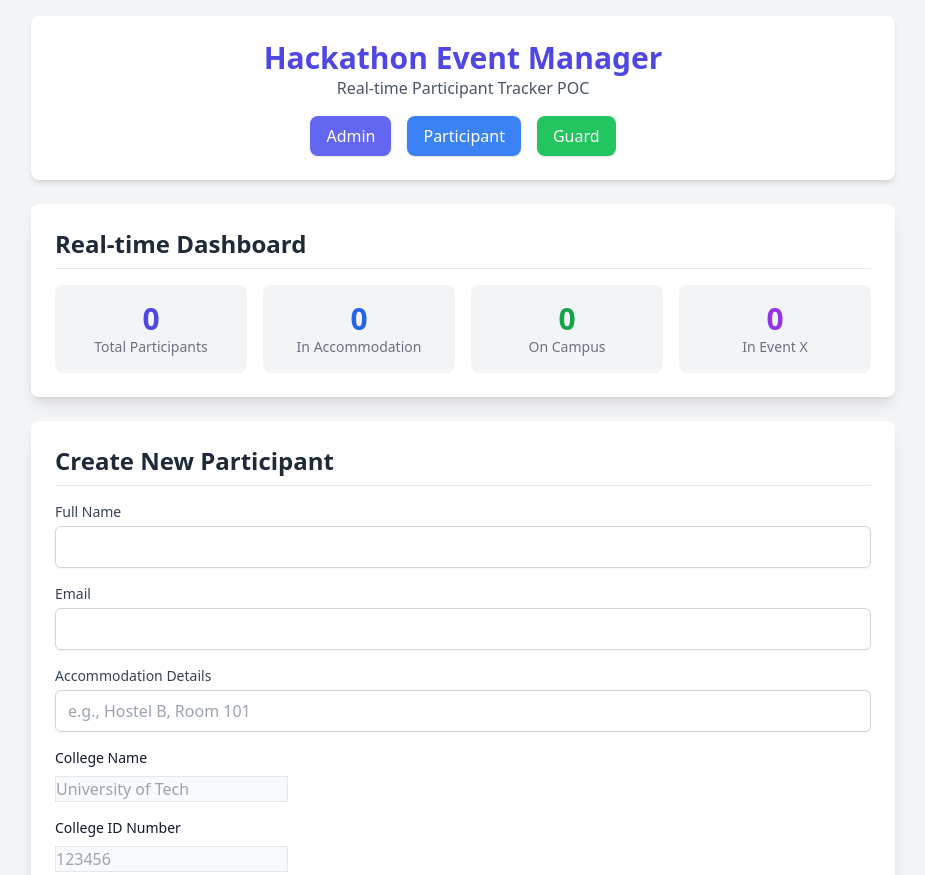
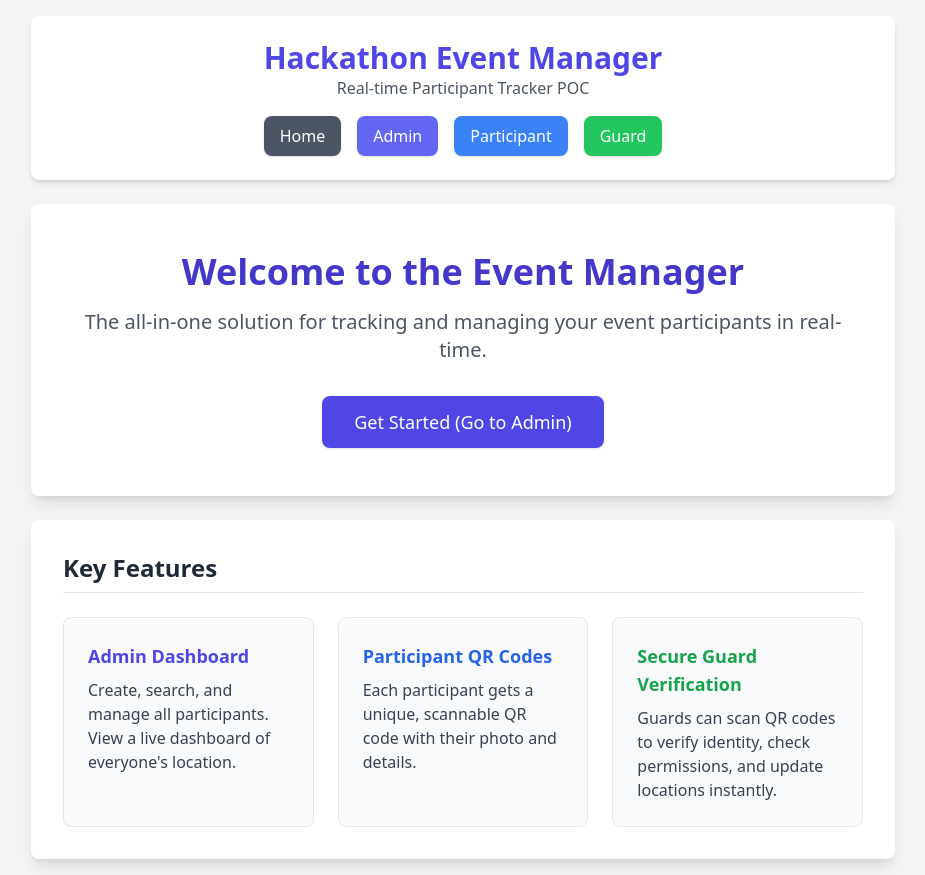
Before and after one commit to ManasBhutani-BEAST/Event-manager-sathack, a plain HTML site: page index.html in a window 1280 px wide. Shown: the top 875 px of the page, without its empty margins (177-1102 px from the left). Drawn offline with nearby package versions, Linux system fonts and the light colour scheme; no server answers.

Commit message:
Adding a homepage and setting it as default landing page

```diff
--- a/app.js
+++ b/app.js
@@ -48,7 +48,7 @@ window.showView = (viewId) => {
     }
 };
 // Show admin view by default
-showView('admin-view');
+showView('home-view');
 
 // ===================================================================
 // 2. ADMIN VIEW LOGIC
--- a/index.html
+++ b/index.html
@@ -27,6 +27,7 @@
             <p class="text-center text-gray-600">Real-time Participant Tracker POC</p>
             <!-- Navigation to switch between views -->
             <nav class="flex justify-center space-x-4 mt-4">
+                <button onclick="showView('home-view')" class="px-4 py-2 bg-gray-600 text-white rounded-lg shadow hover:bg-gray-700 transition">Home</button>
                 <button onclick="showView('admin-view')" class="px-4 py-2 bg-indigo-500 text-white rounded-lg shadow hover:bg-indigo-600 transition">Admin</button>
                 <button onclick="showView('participant-view')" class="px-4 py-2 bg-blue-500 text-white rounded-lg shadow hover:bg-blue-600 transition">Participant</button>
                 <button onclick="showView('guard-view')" class="px-4 py-2 bg-green-500 text-white rounded-lg shadow hover:bg-green-600 transition">Guard</button>
@@ -37,9 +38,48 @@
         <main id="app-container">
 
             <!-- =================================================================== -->
+            <!-- HOME VIEW (LANDING PAGE) -->
+            <!-- =================================================================== -->
+            <div id="home-view" class="view space-y-6">
+
+                <!-- Hero Section -->
+                <section class="bg-white p-12 rounded-lg shadow-lg text-center">
+                    <h2 class="text-4xl font-bold text-indigo-700 mb-4">Welcome to the Event Manager</h2>
+                    <p class="text-xl text-gray-600 mb-8">
+                        The all-in-one solution for tracking and managing your event participants in real-time.
+                    </p>
+                    <button onclick="showView('admin-view')" class="px-8 py-3 bg-indigo-600 text-white rounded-lg shadow hover:bg-indigo-700 transition font-medium text-lg">
+                        Get Started (Go to Admin)
+                    </button>
+                </section>
+
+                <!-- Features Section -->
+                <section class="bg-white p-8 rounded-lg shadow-lg">
+                    <h3 class="text-2xl font-semibold text-gray-800 border-b pb-2 mb-6">Key Features</h3>
+                    <div class="grid md:grid-cols-3 gap-6">
+                        <!-- Feature 1: Admin -->
+                        <div class="bg-gray-50 p-6 rounded-lg border border-gray-200">
+                            <h4 class="text-lg font-semibold text-indigo-600 mb-2">Admin Dashboard</h4>
+                            <p class="text-gray-700">Create, search, and manage all participants. View a live dashboard of everyone's location.</p>
+                        </div>
+                        <!-- Feature 2: Participant -->
+                        <div class="bg-gray-50 p-6 rounded-lg border border-gray-200">
+                            <h4 class="text-lg font-semibold text-blue-600 mb-2">Participant QR Codes</h4>
+                            <p class="text-gray-700">Each participant gets a unique, scannable QR code with their photo and details.</p>
+                        </div>
+                        <!-- Feature 3: Guard -->
+                        <div class="bg-gray-50 p-6 rounded-lg border border-gray-200">
+                            <h4 class="text-lg font-semibold text-green-600 mb-2">Secure Guard Verification</h4>
+                            <p class="text-gray-700">Guards can scan QR codes to verify identity, check permissions, and update locations instantly.</p>
+                        </div>
+                    </div>
+                </section>
+            </div>
+
+            <!-- =================================================================== -->
             <!-- ADMIN VIEW -->
             <!-- =================================================================== -->
-            <div id="admin-view" class="view space-y-6">
+            <div id="admin-view" class="view space-y-6 hidden">
                 <!-- 1. REAL-TIME DASHBOARD -->
                 <section class="bg-white p-6 rounded-lg shadow-lg">
                     <h2 class="text-2xl font-semibold text-gray-800 border-b pb-2 mb-4">Real-time Dashboard</h2>
```
